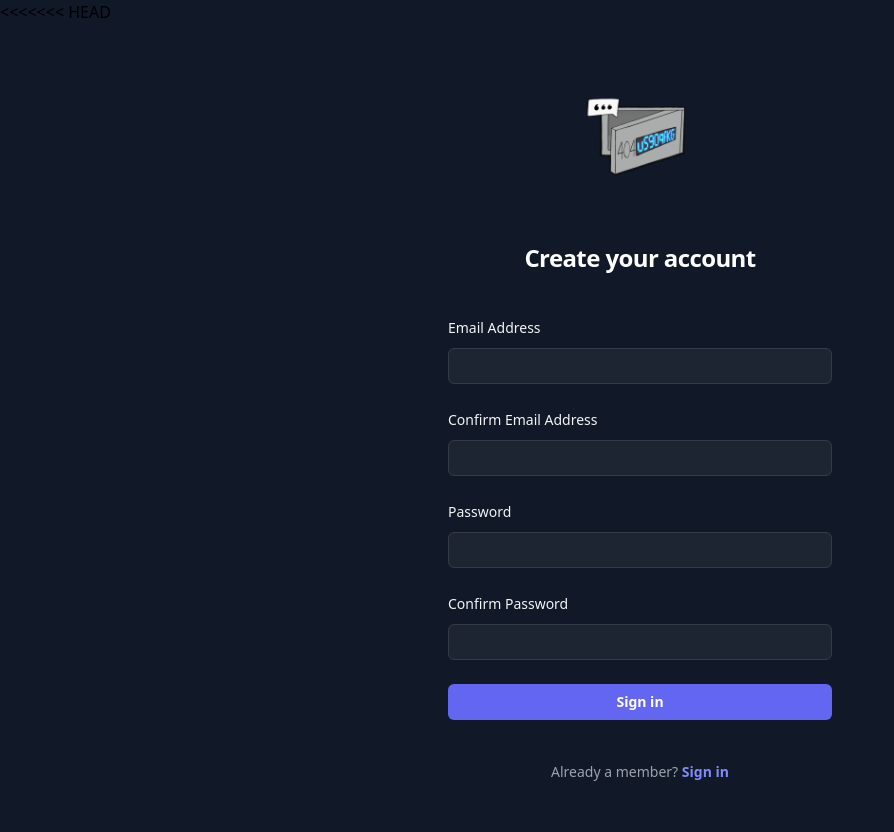
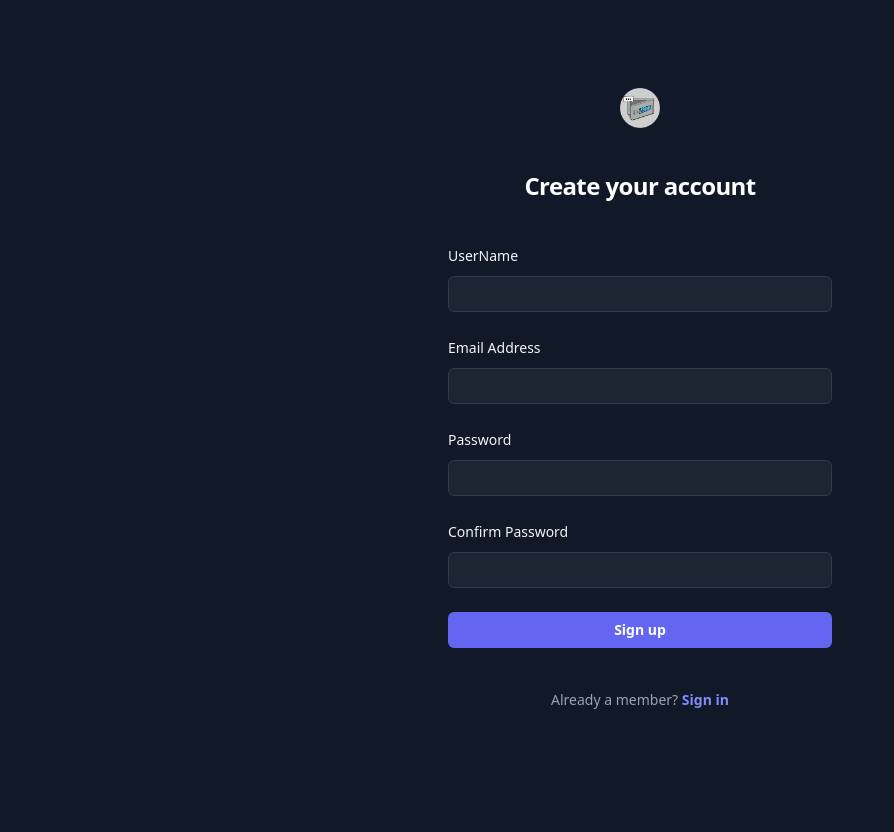
Before and after one commit to Pendragondragon/Projeto-Ciber-SI-, a Flask app: page /register in a window 1280 px wide. Shown: the whole page, without its empty margins (0-894 px from the left). After the commit the page ends 709 px from the top, so only its background shows below. Run offline with Flask 3, Linux system fonts and the light colour scheme; style sheets or scripts are compiled from the project's sources; parts of the project's set-up code (start-up, migrations or seed data) failed here and were passed over; some libraries are stand-ins or nearby versions; some web fonts are replaced.

Commit message:
Just stuf

```diff
--- a/templates/inicio.html
+++ b/templates/inicio.html
@@ -1,12 +1,16 @@
-<<<<<<< HEAD
-<!DOCTYPE html>
+<!doctype html>
 <html class="h-full bg-gray-900">
-
   <head>
-    <title>Sign In</title>
-    <link href="{{ url_for('static', filename='css/output.css') }}" rel="stylesheet">
+    <title>Sign Up</title>
+    <link
+      href="{{ url_for('static', filename='css/output.css') }}"
+      rel="stylesheet"
+    />
     <script src="https://cdn.tailwindcss.com"></script>
-    <script src="{{ url_for('static', filename='js/toast.js') }}" defer></script>
+    <script
+      src="{{ url_for('static', filename='js/toast.js') }}"
+      defer
+    ></script>
     <script
       src="{{ url_for('static', filename='js/registo.js') }}"
       type="module"
@@ -15,57 +19,85 @@
   </head>
 
   <body class="h-full">
-
     <div class="flex min-h-full flex-col justify-center px-6 py-12 lg:px-8">
       <div class="sm:mx-auto sm:w-full sm:max-w-sm">
-            <img src="imagens/HiPaint_1774551861031.png" alt="Your Company"
-                class="mx-auto h-32 w-auto" />
+        <img
+          src="imagens/HiPaint_1774551850472.png"
+          alt="Your Company"
+          class="mx-auto h-10 w-auto"
+        />
         <link rel="stylesheet" href="https://rsms.me/inter/inter.css" />
-            <h2 class="mt-10 text-center text-2xl/9 font-bold tracking-tight text-white">Create your account</h2>
+        <h2
+          class="mt-10 text-center text-2xl/9 font-bold tracking-tight text-white">
+          Create your account
+        </h2>
       </div>
 
       <div class="mt-10 sm:mx-auto sm:w-full sm:max-w-sm">
-            <form id="login-form" action="#" method="POST" class="space-y-6">
+        <form id="registo-form" action="#" method="POST" class="space-y-6">
+          <div>
+            <label
+              for="username"
+              class="block text-sm/6 font-medium text-gray-100">UserName</label>
+            <div class="mt-2">
+              <input
+                id="username"
+                type="text"
+                name="username"
+                required
+                class="block w-full rounded-md bg-white/5 px-3 py-1.5 text-base text-white outline-1 -outline-offset-1 outline-white/10 placeholder:text-gray-500 focus:outline-2 focus:-outline-offset-2 focus:outline-indigo-500 sm:text-sm/6"
+              />
+            </div>
+          </div>
           <div>
             <label for="email" class="block text-sm/6 font-medium text-gray-100">Email Address</label>
             <div class="mt-2">
-                        <input id="email" type="email" name="email" required autocomplete="email"
-                            class="block w-full rounded-md bg-white/5 px-3 py-1.5 text-base text-white outline-1 -outline-offset-1 outline-white/10 placeholder:text-gray-500 focus:outline-2 focus:-outline-offset-2 focus:outline-indigo-500 sm:text-sm/6" />
+              <input
+                id="email"
+                type="email"
+                name="email"
+                required
+                autocomplete="email"
+                class="block w-full rounded-md bg-white/5 px-3 py-1.5 text-base text-white outline-1 -outline-offset-1 outline-white/10 placeholder:text-gray-500 focus:outline-2 focus:-outline-offset-2 focus:outline-indigo-500 sm:text-sm/6"
+              />
             </div>
           </div>
-
           <div>
-                    <label for="email" class="block text-sm/6 font-medium text-gray-100">Confirm Email Address</label>
+            <label
+              for="password"
+              class="block text-sm/6 font-medium text-gray-100">Password</label>
             <div class="mt-2">
-                        <input id="email" type="email" name="email" required autocomplete="email"
-                            class="block w-full rounded-md bg-white/5 px-3 py-1.5 text-base text-white outline-1 -outline-offset-1 outline-white/10 placeholder:text-gray-500 focus:outline-2 focus:-outline-offset-2 focus:outline-indigo-500 sm:text-sm/6" />
+              <input
+                id="password"
+                type="password"
+                name="password"
+                required
+                autocomplete="new-password"
+                class="block w-full rounded-md bg-white/5 px-3 py-1.5 text-base text-white outline-1 -outline-offset-1 outline-white/10 placeholder:text-gray-500 focus:outline-2 focus:-outline-offset-2 focus:outline-indigo-500 sm:text-sm/6"
+              />
             </div>
           </div>
-
           <div>
-                    <div class="flex items-center justify-between">
-                        <label for="password" class="block text-sm/6 font-medium text-gray-100">Password</label>
-                    </div>
+            <label
+              for="confirmpassword"
+              class="block text-sm/6 font-medium text-gray-100">Confirm Password</label>
             <div class="mt-2">
-                        <input id="password" type="password" name="password" required autocomplete="current-password"
-                            class="block w-full rounded-md bg-white/5 px-3 py-1.5 text-base text-white outline-1 -outline-offset-1 outline-white/10 placeholder:text-gray-500 focus:outline-2 focus:-outline-offset-2 focus:outline-indigo-500 sm:text-sm/6" />
+              <input
+                id="confirmpassword"
+                type="password"
+                name="confirmpassword"
+                required
+                autocomplete="new-password"
+                class="block w-full rounded-md bg-white/5 px-3 py-1.5 text-base text-white outline-1 -outline-offset-1 outline-white/10 placeholder:text-gray-500 focus:outline-2 focus:-outline-offset-2 focus:outline-indigo-500 sm:text-sm/6"
+              />
             </div>
           </div>
-
           <div>
-                    <div class="flex items-center justify-between">
-                        <label for="password" class="block text-sm/6 font-medium text-gray-100">Confirm Password</label>
-                    </div>
-                    <div class="mt-2">
-                        <input id="password" type="password" name="password" required autocomplete="current-password"
-                            class="block w-full rounded-md bg-white/5 px-3 py-1.5 text-base text-white outline-1 -outline-offset-1 outline-white/10 placeholder:text-gray-500 focus:outline-2 focus:-outline-offset-2 focus:outline-indigo-500 sm:text-sm/6" />
-                    </div>
-                </div>
-
-                <div>
-                    <button type="submit"
-                        class="flex w-full justify-center rounded-md bg-indigo-500 px-3 py-1.5 text-sm/6 font-semibold text-white hover:bg-indigo-400 focus-visible:outline-2 focus-visible:outline-offset-2 focus-visible:outline-indigo-500">Sign
-                        in</button>
+            <button
+              type="submit"
+              class="flex w-full justify-center rounded-md bg-indigo-500 px-3 py-1.5 text-sm/6 font-semibold text-white hover:bg-indigo-400 focus-visible:outline-2 focus-visible:outline-offset-2 focus-visible:outline-indigo-500">
+              Sign up
+            </button>
           </div>
         </form>
 
@@ -73,7 +105,7 @@
           Already a member?
           <a href="#" class="font-semibold text-indigo-400 hover:text-indigo-300">Sign in</a>
         </p>
-
       </div>
     </div>
   </body>
+</html>
```
Lines whose indentation alone changed are shown as unchanged.
